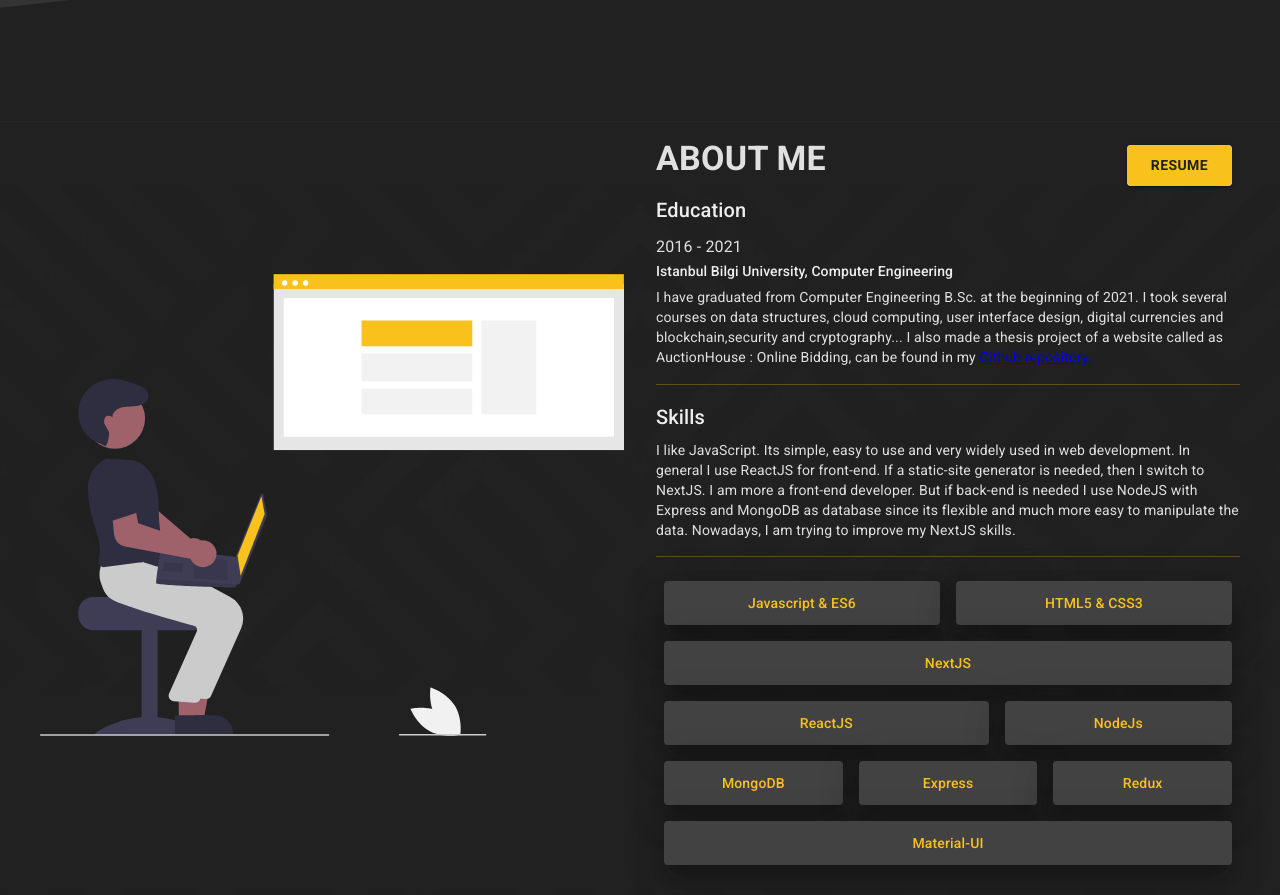
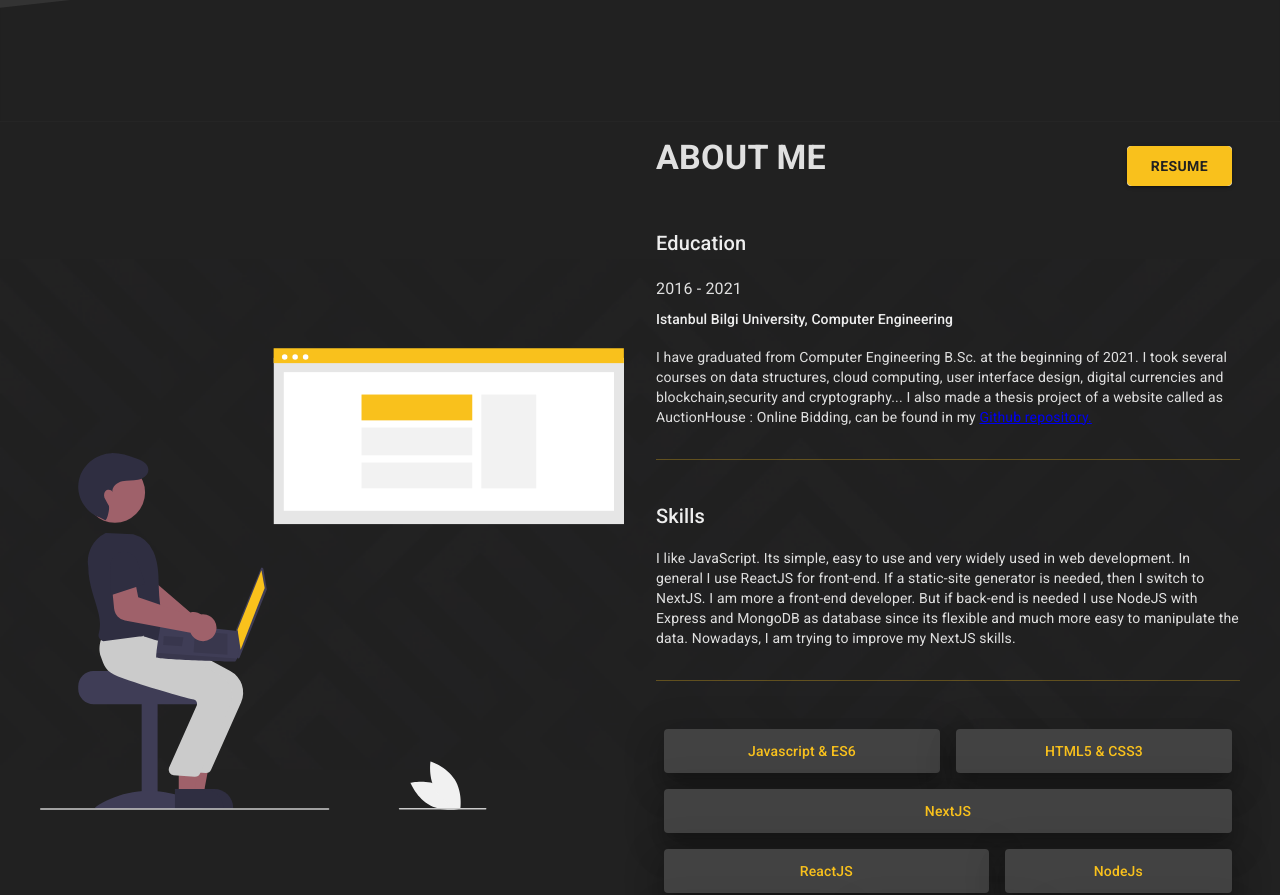
Before and after one commit to sbayrak/suatbayrak-nextjs-materialui, a Next.js app: page / in a window 1280 px wide. Shown: the part 1420-2315 px from the top of the page. Built offline with nearby package versions, Linux system fonts and the light colour scheme.

Commit message:
gave some more space inside About section

```diff
--- a/components/sections/About.js
+++ b/components/sections/About.js
@@ -28,9 +28,12 @@ const useStyles = makeStyles((theme) => ({
     fontWeight: theme.typography.fontWeightBold,
     color: theme.palette.grey[300],
   },
+  aboutTopItem: {
+    marginBottom: theme.spacing(4),
+  },
   Typo2: {
     borderBottom: '1px solid rgba(249,193,28,0.3)',
-    paddingBottom: theme.spacing(2),
+    paddingBottom: theme.spacing(4),
     marginBottom: theme.spacing(2),
     color: theme.palette.grey[300],
   },
@@ -72,7 +75,9 @@ const useStyles = makeStyles((theme) => ({
       backgroundColor: '#ffb400',
     },
   },
-  skillsSection: {},
+  skillsSection: {
+    marginBottom: theme.spacing(5),
+  },
 }));
 
 const About = () => {
@@ -94,13 +99,20 @@ const About = () => {
               />
             </Grid>
             <Grid item md={6} className={classes.gridItem}>
-              <Grid container item md={12} alignItems='center'>
+              <Grid
+                container
+                item
+                md={12}
+                alignItems='center'
+                className={classes.aboutTopItem}
+              >
                 <Grid item md={6}>
                   <Typography
                     variant='h4'
                     className={classes.Typo1}
                     color='secondary'
                     gutterBottom
+                    paragraph
                   >
                     ABOUT ME
                   </Typography>
@@ -126,17 +138,28 @@ const About = () => {
                 </Grid>
               </Grid>
               <Grid item md={12} className={classes.skillsSection}>
-                <Typography variant='h6' color='secondary' gutterBottom>
+                <Typography
+                  variant='h6'
+                  color='secondary'
+                  gutterBottom
+                  paragraph
+                >
                   Education
                 </Typography>
                 <Typography
                   variant='subtitle1'
                   color='secondary'
                   className={classes.Typo3}
+                  gutterBottom
                 >
                   2016 - 2021
                 </Typography>
-                <Typography variant='subtitle2' color='secondary' gutterBottom>
+                <Typography
+                  variant='subtitle2'
+                  color='secondary'
+                  gutterBottom
+                  paragraph
+                >
                   Istanbul Bilgi University, Computer Engineering
                 </Typography>
                 <Typography
@@ -161,7 +184,12 @@ const About = () => {
               {/* SKILLS START */}
 
               <Grid item md={12} className={classes.skillsSection}>
-                <Typography variant='h6' color='secondary' gutterBottom>
+                <Typography
+                  variant='h6'
+                  color='secondary'
+                  gutterBottom
+                  paragraph
+                >
                   Skills
                 </Typography>
                 <Typography
```
